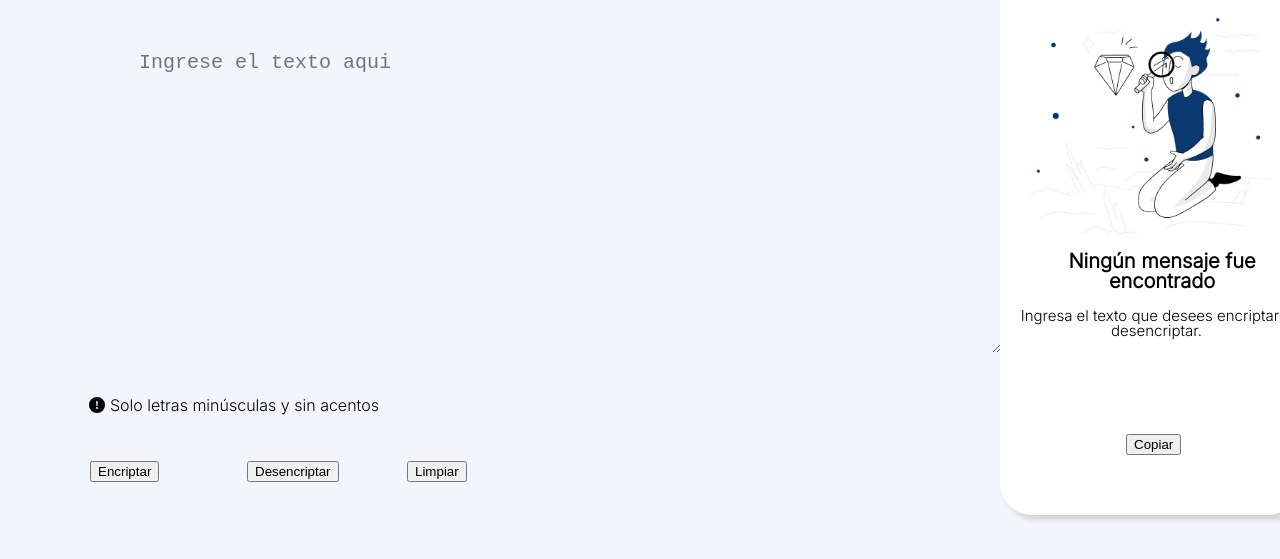
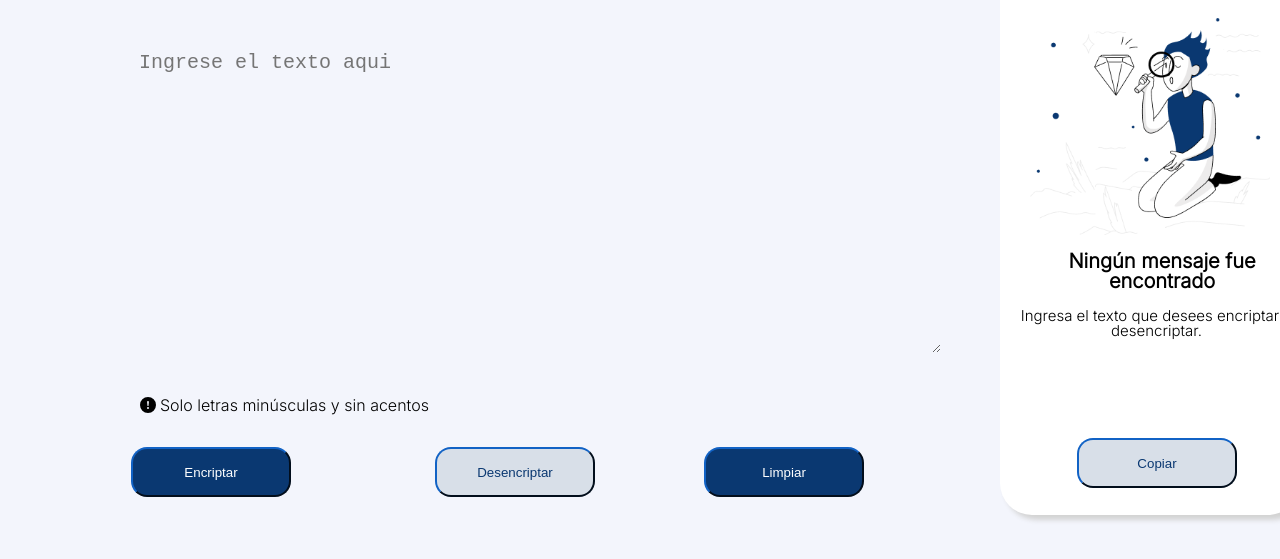
Before and after one commit to RebecaEscamilla/Challenge, a plain HTML site: page index.html in a window 1280 px wide. Shown: the part 93-652 px from the top of the page. Drawn offline with Linux system fonts and the light colour scheme.

Commit message:
"Diseño y ubicacion de botones"

```diff
--- a/index.html
+++ b/index.html
@@ -8,6 +8,7 @@
         <title>Encriptador de texto</title>
         <link rel="stylesheet" href="reset.css">
         <link rel="stylesheet" href="style.css">
+        <script src="script.js"></script>
         <link rel="preconnect" href="https://fonts.googleapis.com"><link rel="preconnect" href="https://fonts.gstatic.com" crossorigin><link href="https://fonts.googleapis.com/css2?family=Inter:wght@300&display=swap" rel="stylesheet">
     </head>
 
@@ -20,11 +21,18 @@
 
         <main>
             <section class="principal">
-                <textarea type="text" id="texto" class="input-texto" required placeholder="Ingrese el texto aqui"></textarea>
-                <svg xmlns="http://www.w3.org/2000/svg" width="16" height="16" fill="currentColor" class="bi-exclamation-circle-fill" viewBox="0 0 16 16">
-                    <path d="M16 8A8 8 0 1 1 0 8a8 8 0 0 1 16 0zM8 4a.905.905 0 0 0-.9.995l.35 3.507a.552.552 0 0 0 1.1 0l.35-3.507A.905.905 0 0 0 8 4zm.002 6a1 1 0 1 0 0 2 1 1 0 0 0 0-2z"/>
-                </svg>
-                <p class="info" >Solo letras minúsculas y sin acentos</p>
+
+                <textarea type="text" id="texto" class="box-texto" required placeholder="Ingrese el texto aqui"></textarea>
+
+                <div class="restricciones">
+                    <svg xmlns="http://www.w3.org/2000/svg" width="16" height="16" fill="currentColor" class="bi-exclamation-circle-fill" viewBox="0 0 16 16">
+                        <path d="M16 8A8 8 0 1 1 0 8a8 8 0 0 1 16 0zM8 4a.905.905 0 0 0-.9.995l.35 3.507a.552.552 0 0 0 1.1 0l.35-3.507A.905.905 0 0 0 8 4zm.002 6a1 1 0 1 0 0 2 1 1 0 0 0 0-2z"/>
+                    </svg>
+                    <p class="info" >Solo letras minúsculas y sin acentos</p>
+                </div>
+
+
+
                 <button class="encriptar">Encriptar</button>
                 <button class="desencriptar">Desencriptar</button>
                 <button class="limpiar">Limpiar</button>
--- a/style.css
+++ b/style.css
@@ -10,7 +10,7 @@ body{
     height: 48px;
 }
 
-.input-texto{
+.box-texto{
     position: absolute;
     top: 142px;
     left:  137px;
@@ -18,39 +18,61 @@ body{
     background-color: transparent;
     border: none;
     outline: none;
-    width: 43em;
+    width: 40em;
     height: 15em;
+}
+
+.restricciones{
+    position: relative;
+    top: 490px;
+
 }
 
 .bi-exclamation-circle-fill{
     position: absolute;
-    top: 490px;
-    left: 89px;
+    left: 140px;
 }
 
 .info{
     position: absolute;
-    top: 490px;
-    left: 110px;
+    left: 160px;
 }
 
 
 .encriptar{
     position: absolute;
-    left: 90px;
-    top: 554px;
+    left: 131px;
+    top: 540px;
+    border-color: #0A3871;
+    background-color: #0A3871;
+    color: #FFFFFF;
+    border-radius: 16px;
+    width: 160px;
+    height: 50px;
 }
 
 .desencriptar{
     position: absolute;
-    top: 554px;
-    left: 247px;
+    top: 540px;
+    left: 435px;
+    border-color: #0A3871;
+    background-color: #D8DFE8;
+    color: #0A3871;
+    border-radius: 16px;
+    width: 160px;
+    height: 50px;
 }
 
 .limpiar{
     position: absolute;
-    top: 554px;
-    left: 407px;
+    top: 540px;
+    left: 704px;
+    border-color: #0A3871;
+    background-color: #0A3871;
+    color: #FFFFFF;
+    border-radius: 16px;
+    width: 160px;
+    height: 50px;
 }
 
 
@@ -91,8 +113,14 @@ body{
 
 .cop{
     position: absolute;
-    top: 502px;
-    left: 126px;
+    top: 506px;
+    left: 77px;
+    border-color: #0A3871;
+    background-color: #D8DFE8;
+    color: #0A3871;
+    border-radius: 16px;
+    width: 160px;
+    height: 50px;
 }
 
 /*.rectangulo:hover{
```
